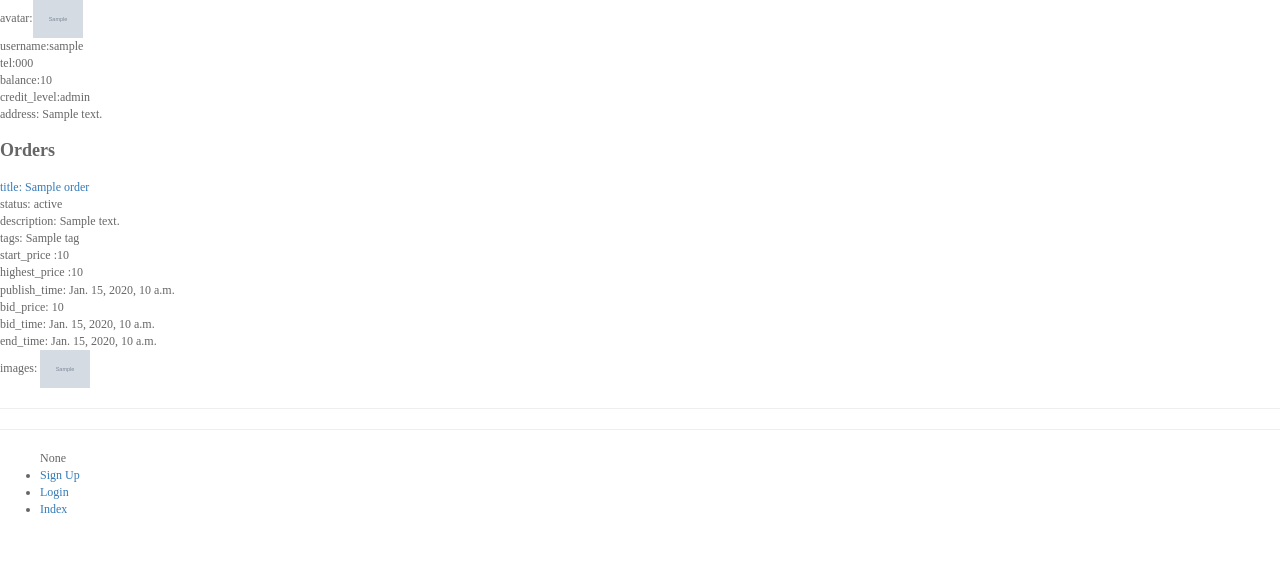
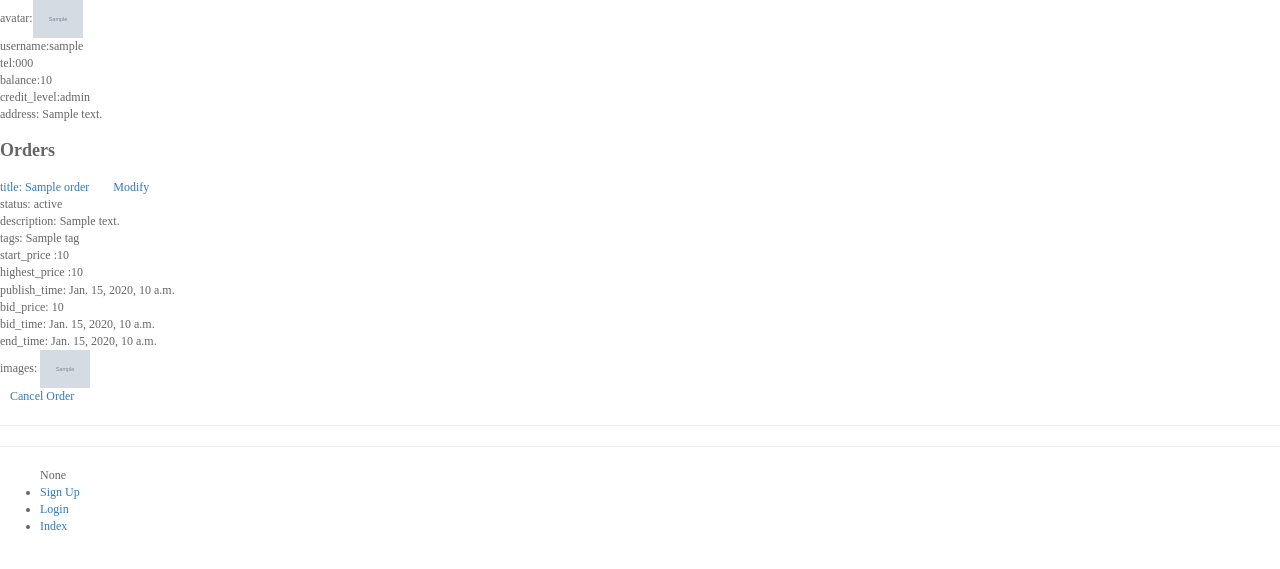
Before and after one commit to Chika99/gla-it-project, a Django app: template templates/app/user_detail.html in a window 1280 px wide. Shown: the top 569 px of the page. Run offline with Django 4.2, Linux system fonts and the light colour scheme; the template is opened without the code that fills it: most values are stand-ins (such as "Sample title", 1, 10 or a date in 2020); grey boxes marked "Sample" are stand-in pictures; some libraries are stand-ins or nearby versions.

Commit message:
Two A labels have been added, one for the modify button and one for the cancel order button.

```diff
--- a/templates/app/user_detail.html
+++ b/templates/app/user_detail.html
@@ -23,7 +23,7 @@
     address: {{ user_info.address }}
     <h2>Orders</h2>
     {% for order in user_info.orders %}
-        <a href="{% url 'app:order-detail' order.id %}">title: {{ order.title }}</a>
+         <a href="{% url 'app:order-detail' order.id %}">title: {{ order.title }}</a>&nbsp;&nbsp;&nbsp;&nbsp;&nbsp;&nbsp;&nbsp;&nbsp;<a href="{% url 'app:orderModify' order.id %}">Modify</a>
         <br>
         status: {{ order.status }}
         <br>
@@ -59,6 +59,8 @@
                 <a href="{% url 'app:add-comment' order.id %}">add comment</a>
             {% endif %}
         {% endif %}
+        <br>
+        <a href="{% url 'app:orderModifyStatus' order.id %}" style="margin: 10px; ">Cancel Order</a>
         <hr>
     {% endfor %}
 {% endblock %}
```
